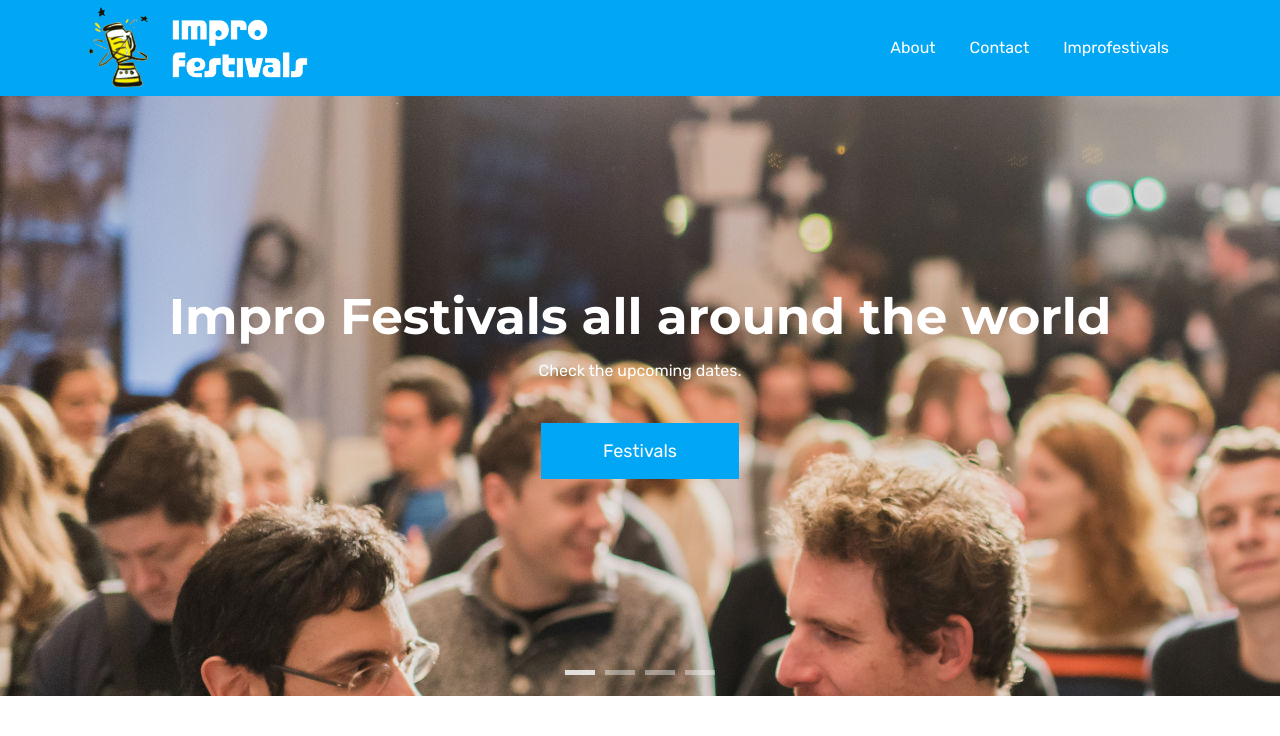
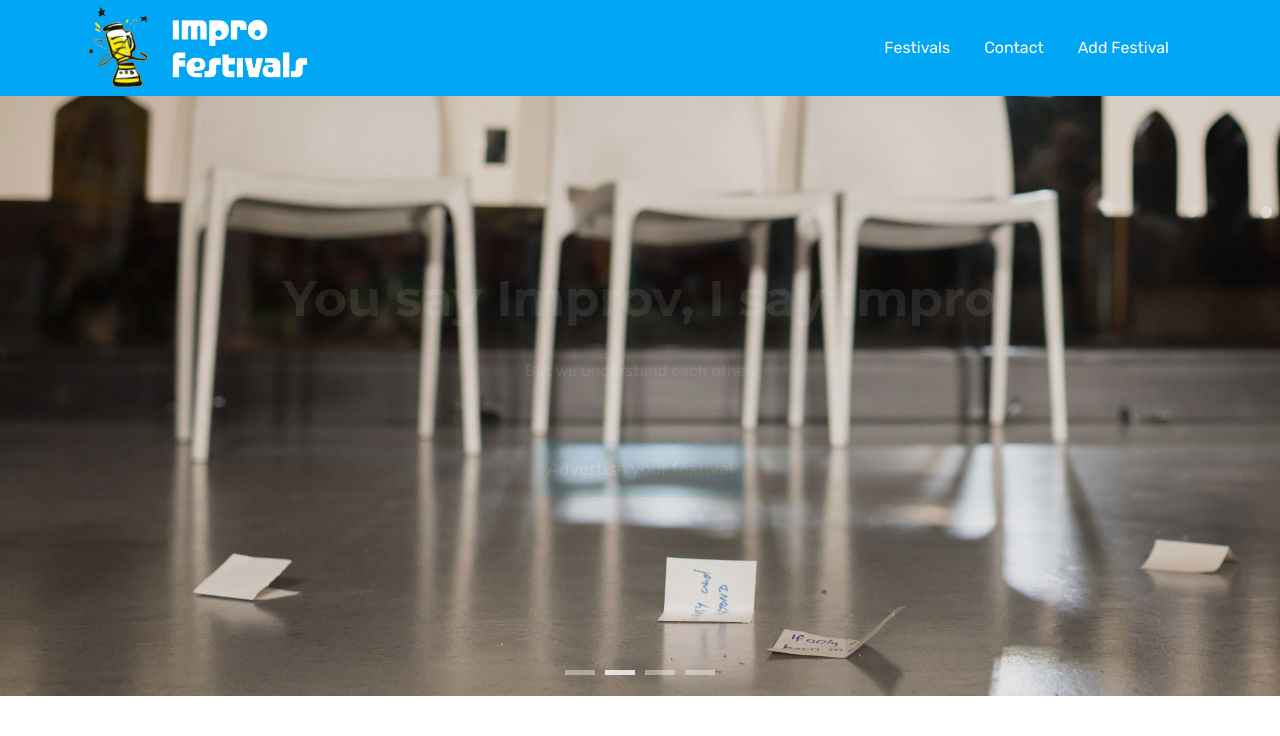
Before and after one commit to dont-touch-my-mushroom/improfestivals.com, a Jekyll site: the page built from index.html, in a window 1280 px wide. Shown: the top 736 px of the page. Built offline with Jekyll 4.4.1, drawn with Linux system fonts in a browser that asks for light colours; the list of posts is cut into pages by our own code; grey boxes are pictures that could not be loaded.

Commit message:
Added a new image to carrusel.

```diff
--- a/_includes/themes/bootstrap/nav-bar.html
+++ b/_includes/themes/bootstrap/nav-bar.html
@@ -7,7 +7,7 @@
     </button>
     <div class="collapse navbar-collapse justify-content-end" id="navbar1">
       <ul class="navbar-nav">
-        {% assign pages_list = site.pages %}
+        {% assign pages_list = site.pages | reverse %}
         {% assign group = 'navigation' %}
         {% include JB/pages_list %}
       </ul>
--- a/about.md
+++ b/about.md
@@ -1,6 +1,6 @@
 ---
 layout: page
-title: About
+title: Add Festival
 permalink: /about/
 group: navigation
 logo: logo_name_white.png
--- a/festivals.html
+++ b/festivals.html
@@ -1,6 +1,6 @@
 ---
 layout: blog
-title: Improfestivals
+title: Festivals
 group: navigation
 tags : []
 author : improfestivals.com
--- a/index.html
+++ b/index.html
@@ -30,6 +30,14 @@
                   <h3 class="slide-title animated fadeInDown">Impro Festivals all around the world</h3>
                   <h5 class="slide-text animated fadeIn">Check the upcoming dates.</h5>
                   <a href="/festivals" class="btn btn-lg btn-default-filled animated fadeInUp">Festivals</a>
+                </div>
+              </div>
+              <div class="carousel-item">
+                <img src="{{ BASE_PATH }}/assets/images/slider/bg-4.jpg" alt="">
+                <div class="carousel-caption">
+                  <h3 class="slide-title animated fadeInDown">You say Improv, I say Impro</h3>
+                  <h5 class="slide-text animated fadeIn">But we understand each other.</h5>
+                  <a href="/about" class="btn btn-lg btn-default-filled animated fadeInUp">Advertise your festival</a>
                 </div>
               </div>
           </div>
```
